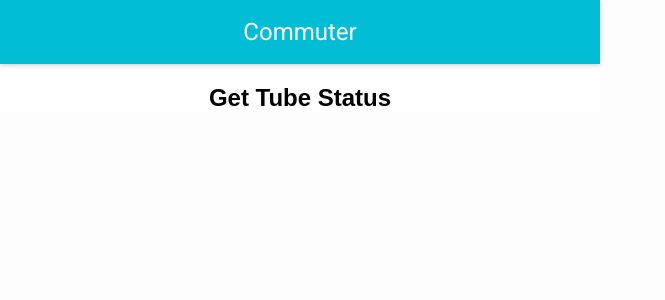
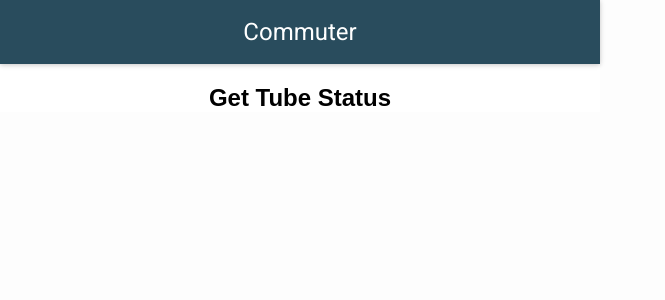
Before and after one commit to joshvince/commuter-ui, a React (Create React App) app: page / in a window 1280 px wide. Shown: the top 300 px of the page, without its empty margins (0-665 px from the left). Built offline with nearby package versions, Linux system fonts and the light colour scheme; what react-tap-event-plugin would draw is missing.

Commit message:
new palette

```diff
--- a/src/App.js
+++ b/src/App.js
@@ -3,14 +3,18 @@ import injectTapEventPlugin from 'react-tap-event-plugin';
 // Needed for onTouchTap
 injectTapEventPlugin();
 import MuiThemeProvider from 'material-ui/styles/MuiThemeProvider';
-
+import getMuiTheme from 'material-ui/styles/getMuiTheme';
 import Nav from './components/nav/Nav';
 import './styles/App.css';
+import Theme from './styles/muitheme.js'
+
+const muiTheme = getMuiTheme(Theme)
+
 
 class App extends Component {
   render() {
     return (
-      <MuiThemeProvider>
+      <MuiThemeProvider muiTheme={muiTheme}>
         <div id="appContainer">
           <Nav />
           {this.props.children}
--- /dev/null
+++ b/src/styles/muitheme.js
@@ -0,0 +1,17 @@
+export default {
+  fontFamily: 'Roboto, sans-serif',
+  palette: {
+    primary1Color: '#294C5D',
+    primary2Color: '#173B4D',
+    primary3Color: '#62808F',
+    accent1Color: '#B8A05F',
+    accent2Color: '#f5f5f5',
+    accent3Color: '#9e9e9e',
+    borderColor: '#90a4ae',
+    pickerHeaderColor: '#294C5D',
+    // textColor: 'rgba(0, 0, 0, 0.87)',
+    // alternateTextColor: '#ffffff',
+    // canvasColor: '#ffffff',
+    // shadowColor: 'rgba(0, 0, 0, 1)'
+  },
+};
--- /dev/null
+++ b/src/styles/palette.css
@@ -0,0 +1,52 @@
+/* Palette color codes */
+/* Palette URL: http://paletton.com/#uid=33s0u0kiPisaCsofxn9nsfcsJai */
+
+/* Feel free to copy&paste color codes to your application */
+
+
+/* As hex codes */
+
+.color-primary-0 { color: #294C5D }	/* Main Primary color */
+.color-primary-1 { color: #62808F }
+.color-primary-2 { color: #3F6375 }
+.color-primary-3 { color: #173B4D }
+.color-primary-4 { color: #082534 }
+
+.color-secondary-1-0 { color: #937B3D }	/* Main Secondary color (1) */
+.color-secondary-1-1 { color: #E2CD97 }
+.color-secondary-1-2 { color: #B8A05F }
+.color-secondary-1-3 { color: #796020 }
+.color-secondary-1-4 { color: #523E08 }
+
+.color-secondary-2-0 { color: #934F3D }	/* Main Secondary color (2) */
+.color-secondary-2-1 { color: #E2A797 }
+.color-secondary-2-2 { color: #B8725F }
+.color-secondary-2-3 { color: #793320 }
+.color-secondary-2-4 { color: #521808 }
+
+
+
+/* As RGBa codes */
+
+.rgba-primary-0 { color: rgba( 41, 76, 93,1) }	/* Main Primary color */
+.rgba-primary-1 { color: rgba( 98,128,143,1) }
+.rgba-primary-2 { color: rgba( 63, 99,117,1) }
+.rgba-primary-3 { color: rgba( 23, 59, 77,1) }
+.rgba-primary-4 { color: rgba(  8, 37, 52,1) }
+
+.rgba-secondary-1-0 { color: rgba(147,123, 61,1) }	/* Main Secondary color (1) */
+.rgba-secondary-1-1 { color: rgba(226,205,151,1) }
+.rgba-secondary-1-2 { color: rgba(184,160, 95,1) }
+.rgba-secondary-1-3 { color: rgba(121, 96, 32,1) }
+.rgba-secondary-1-4 { color: rgba( 82, 62,  8,1) }
+
+.rgba-secondary-2-0 { color: rgba(147, 79, 61,1) }	/* Main Secondary color (2) */
+.rgba-secondary-2-1 { color: rgba(226,167,151,1) }
+.rgba-secondary-2-2 { color: rgba(184,114, 95,1) }
+.rgba-secondary-2-3 { color: rgba(121, 51, 32,1) }
+.rgba-secondary-2-4 { color: rgba( 82, 24,  8,1) }
+
+
+
+/* Generated by Paletton.com © 2002-2014 */
+/* http://paletton.com */
```
